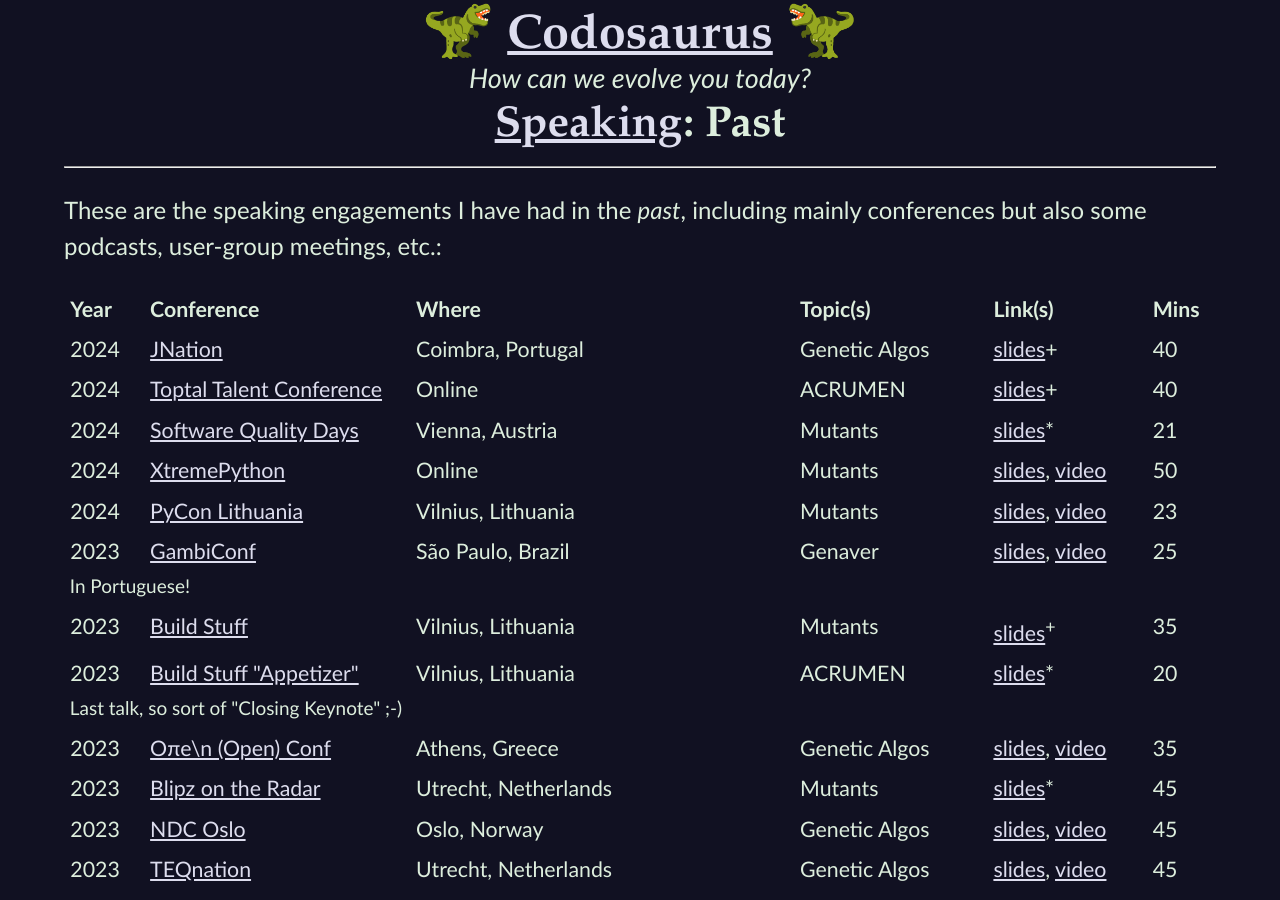
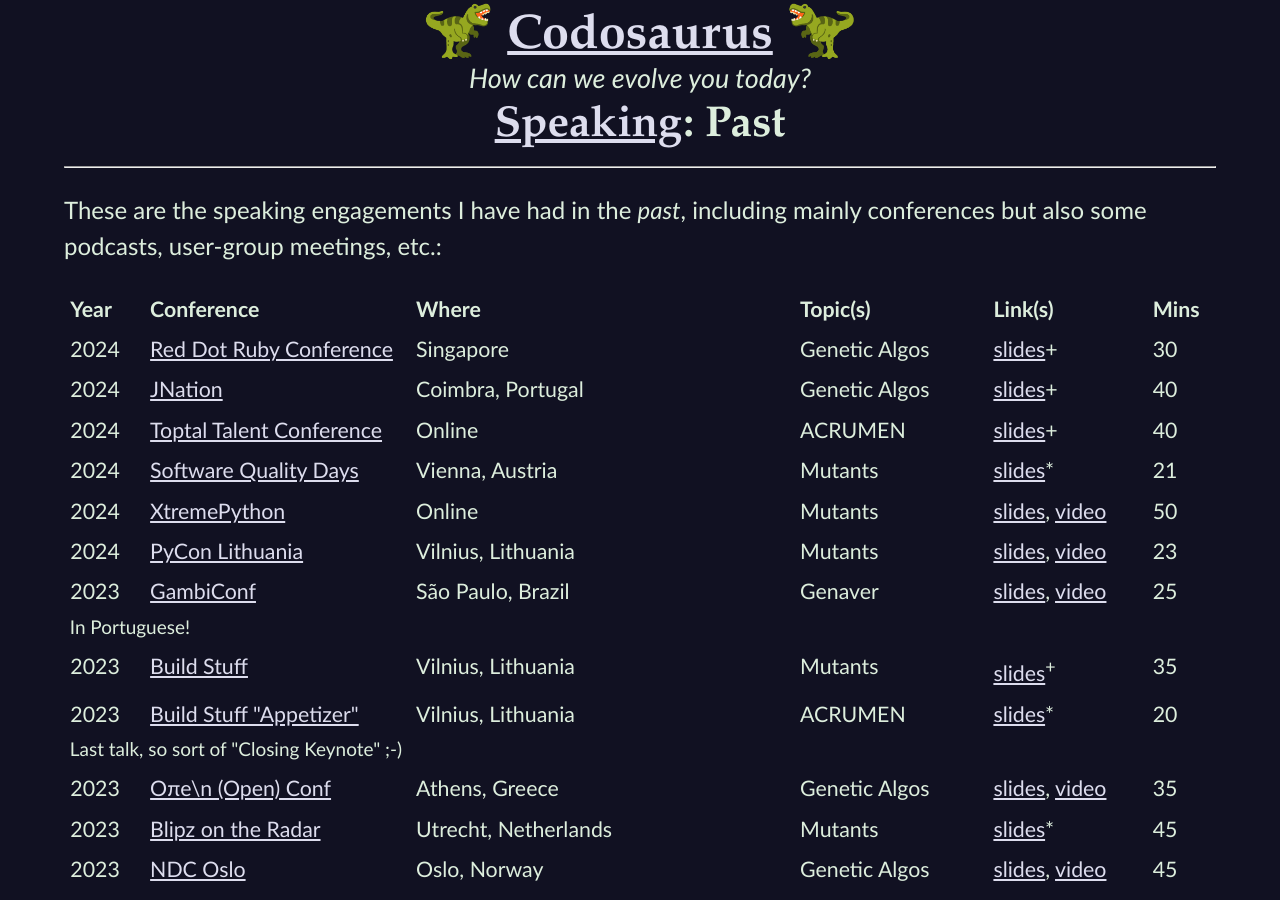
Before and after one commit to CodosaurusLLC/CodosaurusLLC.github.io, a Jekyll site: the page built from speaking/past.md, in a window 1280 px wide and 900 px high. Built offline with Jekyll 4.4.1, drawn with Linux system fonts in a browser that asks for light colours.

Commit message:
move Red Dot Ruby from future to past

```diff
--- a/_includes/upcoming-engagements.html
+++ b/_includes/upcoming-engagements.html
@@ -9,7 +9,6 @@
 
 |When||Conference||Where||Topic(s) |
 |-|
-|July&nbsp;2024||[Red Dot Ruby Conference](https://www.reddotrubyconf.com/){:rel="nofollow" target="_new"}||Singapore||Genetic Algos|
 |October&nbsp;2024||[Code BEAM Europe](https://codebeameurope.com/){:rel="nofollow" target="_new"}||Berlin, Germany||ACRUMEN|
 |November&nbsp;2024||[Heapcon](https://heapcon.io/){:rel="nofollow" target="_new"}||Belgrade, Serbia||Mutants|
 {:class="upcoming-engagements speaking"}
--- a/speaking/past.md
+++ b/speaking/past.md
@@ -21,6 +21,18 @@
     </tr>
   </thead>
   <tbody>
+
+    <tr>
+      <td class="numeric">2024</td>
+      <td><a href="https://www.reddotrubyconf.com/" rel="nofollow" target="_new">Red Dot Ruby Conference</a></td>
+      <td>Singapore</td>
+      <td>Genetic Algos</td>
+      <td>
+        <a href="/reds/gen-algs-rdrc-24-slides" target="_new">slides</a>+
+      </td>
+      <td class="numeric">30</td>
+    </tr>
+
     <tr>
       <td class="numeric">2024</td>
       <td><a href="https://jnation.pt/" rel="nofollow" target="_new">JNation</a></td>
```
